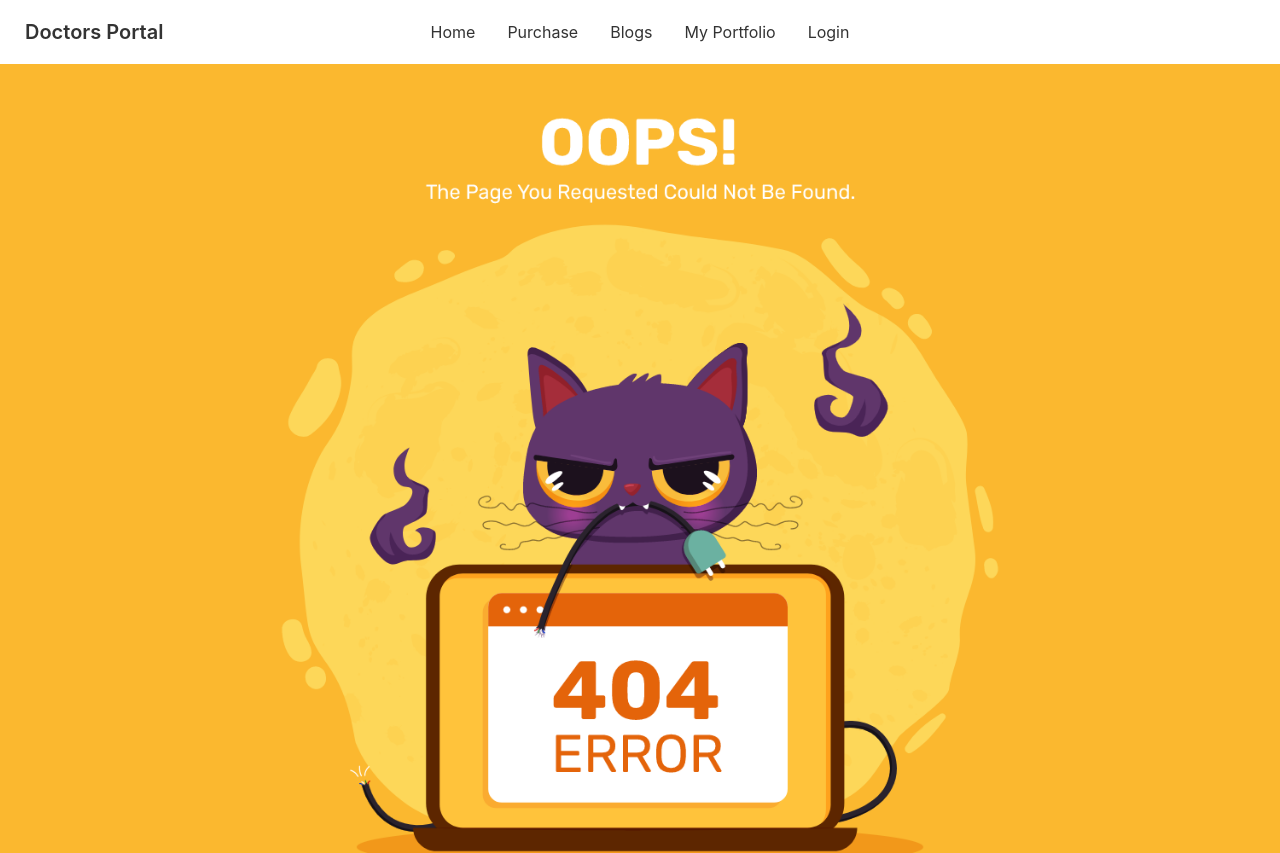
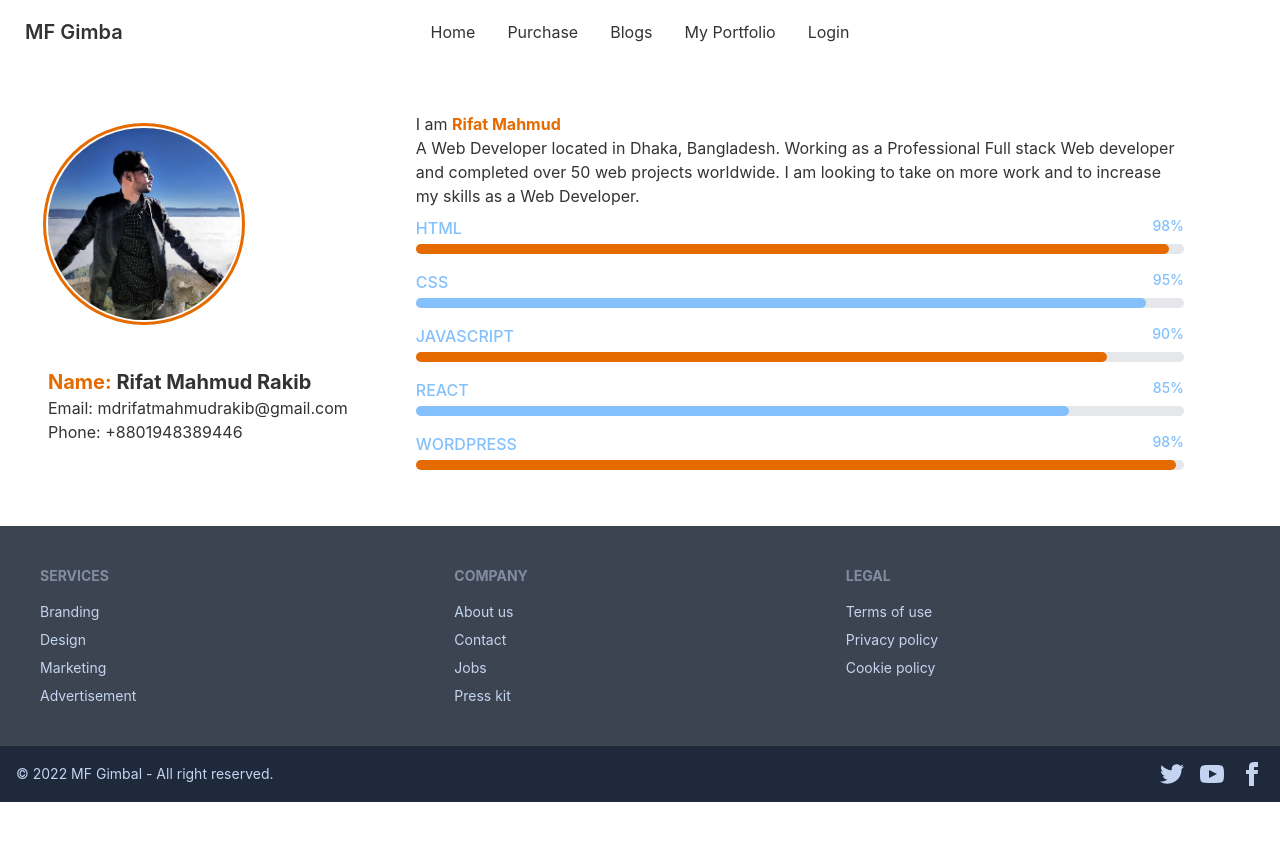
Before and after one commit to mdrifatmahmudrakib/manufacturer-website-client, a React (Create React App) app: page /MyPortfolio in a window 1280 px wide. Shown: the top 853 px of the page. After the commit the page ends 802 px from the top, so only its background shows below. Built offline with nearby package versions, Linux system fonts and the light colour scheme; no server answers.

Commit message:
My Profile page added to the menu

```diff
--- a/src/App.js
+++ b/src/App.js
@@ -31,8 +31,10 @@ function App() {
         <Route path="/" element={<Home />} />
         <Route path="/home" element={<Home />} />
         <Route path="blog" element={<Blog />} />
+        <Route path="MyPortfolio" element={<MyProfile></MyProfile>} />
         <Route path="login" element={<Login />} />
         <Route path="signup" element={<SignUp />} />
+
         <Route path="addreview" element={<AddAReview />}></Route>
 
 
--- a/src/Pages/Dashboard/MyProfile/MyProfile.js
+++ b/src/Pages/Dashboard/MyProfile/MyProfile.js
@@ -1,10 +1,118 @@
 import React from 'react';
-
+import myimg from "../../../Images/myimg.jpg"
 const MyProfile = () => {
 
     return (
-        <div>
-            <h1>Hello from Profile Page</h1>
+        <div >
+            <div className="grid lg:grid-rows-1 grid-rows-3 grid-flow-col gap-5 px-12 lg:my-12">
+                <div className="lg:row-span-2 row-span-1">
+                    <div>
+                        <div className="avatar pb-12 pt-4">
+                            <div className="w-48  rounded-full ring ring-primary ring-offset-base-100 ring-offset-2">
+                                <img src={myimg} />
+                            </div>
+                        </div>
+                        <h2 className="text-xl font-bold ">
+                            <span className="text-primary">Name:</span> Rifat Mahmud Rakib
+                        </h2>
+                        <p>
+                            Email:{" "}
+                            <a href="mailto:123abunaem@gmail.com">mdrifatmahmudrakib@gmail.com</a>
+                        </p>
+                        <p>
+                            Phone: <a href="tel:+8801948389446">+8801948389446</a>
+                        </p>
+                    </div>
+                </div>
+                <div className="lg:row-span-2 lg:col-span-2 lg:px-12">
+                    <p>
+                        I am <span className="font-bold text-primary">Rifat Mahmud</span>
+                    </p>
+                    <p>
+                        A Web Developer located in Dhaka, Bangladesh. Working as a Professional Full stack Web developer and completed over 50 web projects worldwide. I am looking to take on more work and to increase my skills as a Web Developer.
+                    </p>
+                    <div className="py-2">
+                        <div className="flex justify-between mb-1">
+                            <span className="text-base font-medium text-secondary dark:text-white">
+                                HTML
+                            </span>
+                            <span className="text-sm font-medium text-secondary dark:text-white">
+                                98%
+                            </span>
+                        </div>
+                        <div className="w-full bg-gray-200 rounded-full h-2.5 dark:bg-gray-700">
+                            <div
+                                className="bg-primary h-2.5 rounded-full"
+                                style={{ width: "98%" }}
+                            ></div>
+                        </div>
+                    </div>
+                    <div className="py-2">
+                        <div className="flex justify-between mb-1">
+                            <span className="text-base font-medium text-secondary dark:text-white">
+                                CSS
+                            </span>
+                            <span className="text-sm font-medium text-secondary dark:text-white">
+                                95%
+                            </span>
+                        </div>
+                        <div className="w-full bg-gray-200 rounded-full h-2.5 dark:bg-gray-700">
+                            <div
+                                className="bg-secondary h-2.5 rounded-full"
+                                style={{ width: "95%" }}
+                            ></div>
+                        </div>
+                    </div>
+                    <div className="py-2">
+                        <div className="flex justify-between mb-1">
+                            <span className="text-base font-medium text-secondary dark:text-white">
+                                JAVASCRIPT
+                            </span>
+                            <span className="text-sm font-medium text-secondary dark:text-white">
+                                90%
+                            </span>
+                        </div>
+                        <div className="w-full bg-gray-200 rounded-full h-2.5 dark:bg-gray-700">
+                            <div
+                                className="bg-primary h-2.5 rounded-full"
+                                style={{ width: "90%" }}
+                            ></div>
+                        </div>
+                    </div>
+                    <div className="py-2">
+                        <div className="flex justify-between mb-1">
+                            <span className="text-base font-medium text-secondary dark:text-white">
+                                REACT
+                            </span>
+                            <span className="text-sm font-medium text-secondary dark:text-white">
+                                85%
+                            </span>
+                        </div>
+                        <div className="w-full bg-gray-200 rounded-full h-2.5 dark:bg-gray-700">
+                            <div
+                                className="bg-secondary h-2.5 rounded-full"
+                                style={{ width: "85%" }}
+                            ></div>
+                        </div>
+                    </div>
+                    <div className="py-2">
+                        <div className="flex justify-between mb-1">
+                            <span className="text-base font-medium text-secondary dark:text-white">
+                                WORDPRESS
+                            </span>
+                            <span className="text-sm font-medium text-secondary dark:text-white">
+                                98%
+                            </span>
+                        </div>
+                        <div className="w-full bg-gray-200 rounded-full h-2.5 dark:bg-gray-700">
+                            <div
+                                className="bg-primary h-2.5 rounded-full"
+                                style={{ width: "99%" }}
+                            ></div>
+                        </div>
+                    </div>
+                </div>
+            </div>
         </div>
     );
 };
--- a/src/Pages/Home/Home/Home.js
+++ b/src/Pages/Home/Home/Home.js
@@ -5,7 +5,7 @@ import GimbalDetails from '../GimbalDetails/GimbalDetails';
 import Reviews from '../Reviews/Reviews';
 import Banner from './Banner/Banner';
 import HomeProduct from './HomeProduct/HomeProduct';
-import SaveSection from './SaveSection/SaveSection';
+
 
 const Home = () => {
     return (
@@ -13,7 +13,7 @@ const Home = () => {
             <Banner></Banner>
 
             <HomeProduct></HomeProduct>
-            <Reviews></Reviews>
+            {/* <Reviews></Reviews> */}
             <GimbalDetails></GimbalDetails>
             <BusinessSum></BusinessSum>
             <Contact></Contact>
--- a/src/Pages/Home/Home/Review/Review.js
+++ b/src/Pages/Home/Home/Review/Review.js
@@ -11,11 +11,11 @@ const Review = ({ review }) => {
                 </div>
                 <div>
                     <h2 className="text-gray-800 text-3xl font-semibold">{name}</h2>
-                    {/* <p className="mt-2 text-gray-600">{content.slice(0, 100)}</p> */}
+                    <p className="mt-2 text-gray-600">{content.slice(0, 100)}</p>
                 </div>
-                {/* <div className="flex justify-end mt-4">
+                <div className="flex justify-end mt-4">
                     <p className="text-xl font-medium text-secondary">Ratting: <span className='text-primary'>{rating}</span></p>
-                </div> */}
+                </div>
             </div>
         </div>
     );
--- a/src/Pages/Shared/Header/Header.js
+++ b/src/Pages/Shared/Header/Header.js
@@ -16,7 +16,7 @@ const Header = () => {
         <li><Link to="/purchase">Purchase</Link></li>
 
         <li><Link to="/blog">Blogs</Link></li>
-        <li><Link to="/MyPortfolio">My Portfolio</Link></li>
+        <li><Link to="/dashboard">My Portfolio</Link></li>
         {
             user && <li><Link to="/dashboard">Dashboard</Link></li>
         }
@@ -80,7 +80,7 @@ const Header = () => {
                             {menuItems}
                         </ul>
                     </div>
-                    <a className="btn btn-ghost normal-case text-xl ">Doctors Portal</a>
+                    <a className="btn btn-ghost normal-case text-xl ">MF Gimba</a>
                 </div>
                 <div className="navbar-center hidden lg:flex">
                     <ul className="menu menu-horizontal p-0">
--- a/src/hooks/AllProductData.js
+++ b/src/hooks/AllProductData.js
@@ -6,7 +6,7 @@ const AllProductData = () => {
         fetch('http://localhost:5000/product')
             .then(res => res.json())
             .then(data => setproducts(data))
-    }, [])
+    }, [products, setproducts])
     return [products, setproducts]
 
 };
```
Also changed, not shown: src/Images/myimg.jpg (added).
